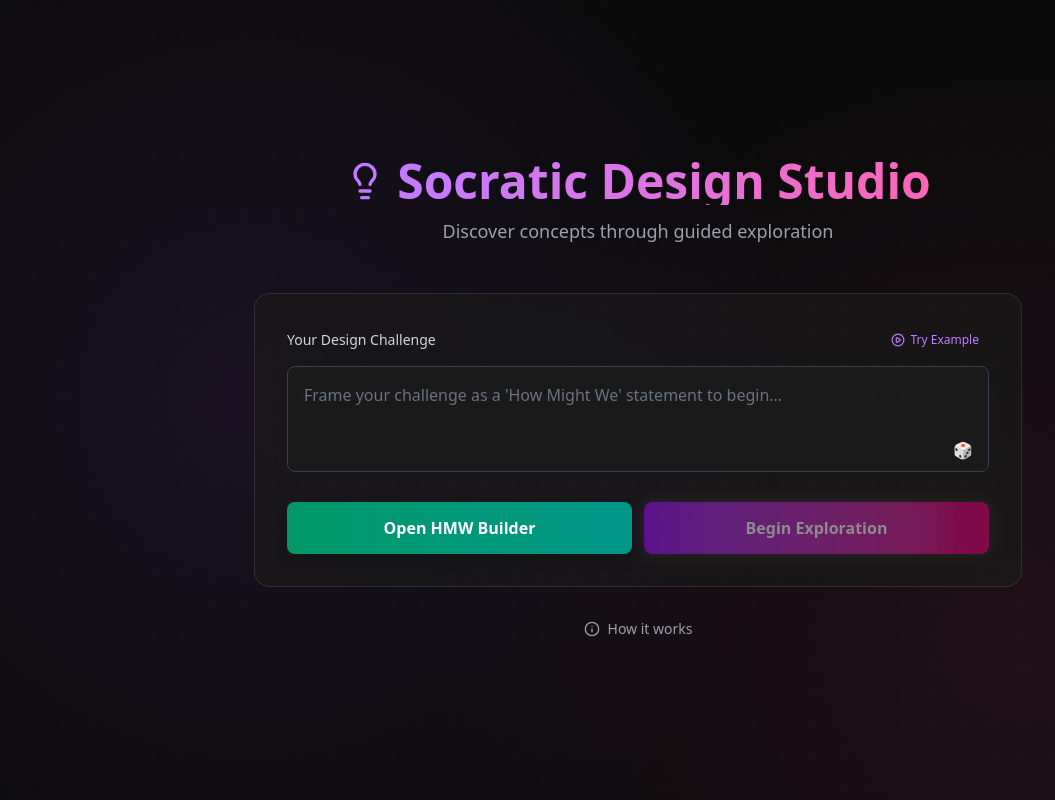
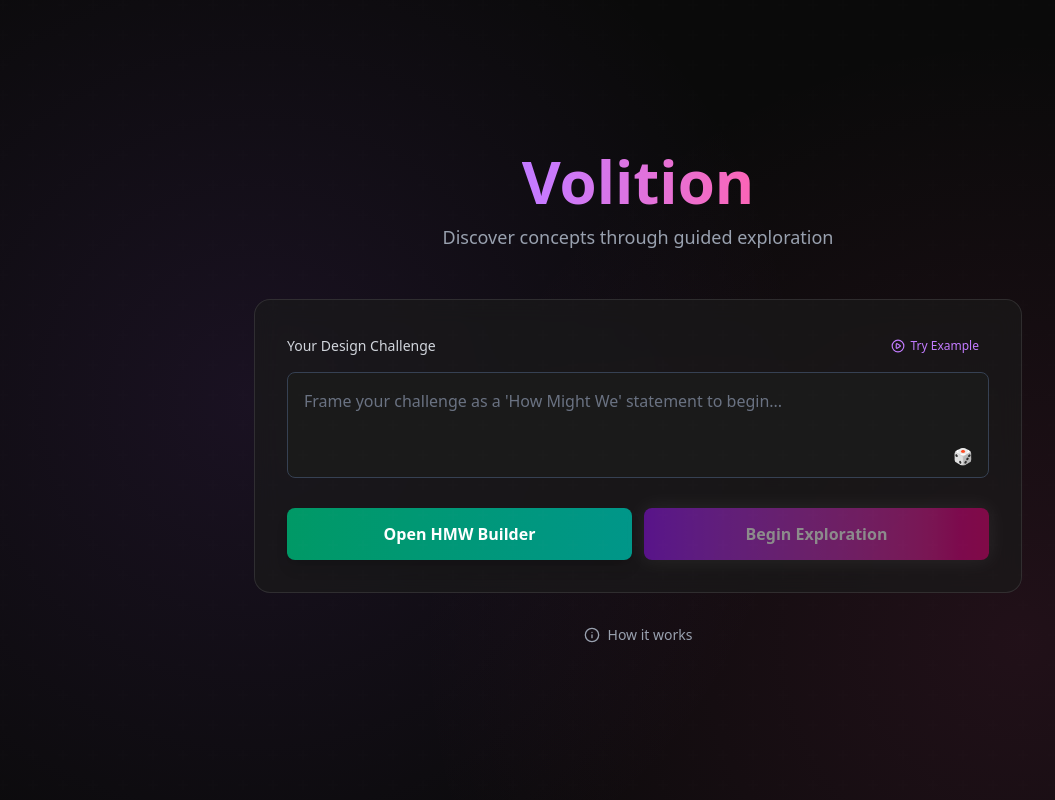
Before and after one commit to AnthonyMohun/volition, a Next.js app: page / in a window 1280 px wide. Shown: the whole page, without its empty margins (2-1057 px from the left). Built offline with nearby package versions, Linux system fonts and the light colour scheme.

Commit message:
small fixes

```diff
--- a/app/page.tsx
+++ b/app/page.tsx
@@ -58,9 +58,8 @@
         {/* Hero Section */}
         <div className="text-center mb-12">
           <div className="flex items-center justify-center gap-3 mb-3">
-            <Lightbulb className="w-10 h-10 text-purple-400" />
-            <h1 className="text-5xl font-bold bg-gradient-to-r from-purple-400 to-pink-400 bg-clip-text text-transparent">
-              Socratic Design Studio
+            <h1 className="text-6xl font-bold bg-gradient-to-r from-purple-400 to-pink-400 bg-clip-text text-transparent">
+              Volition
             </h1>
           </div>
           <p className="text-gray-400 text-lg mb-2">
--- a/components/canvas-controls.tsx
+++ b/components/canvas-controls.tsx
@@ -80,7 +80,7 @@
       <button
         onClick={onResetView}
         className="w-full flex items-center justify-start pl-2 p-2 rounded hover:bg-white/10 transition-all text-gray-300 hover:text-gray-100"
-        title="Fullscreen"
+        title="Reset view (Ctrl/Cmd + R)"
       >
         <Maximize className="w-5 h-5" />
       </button>
```
